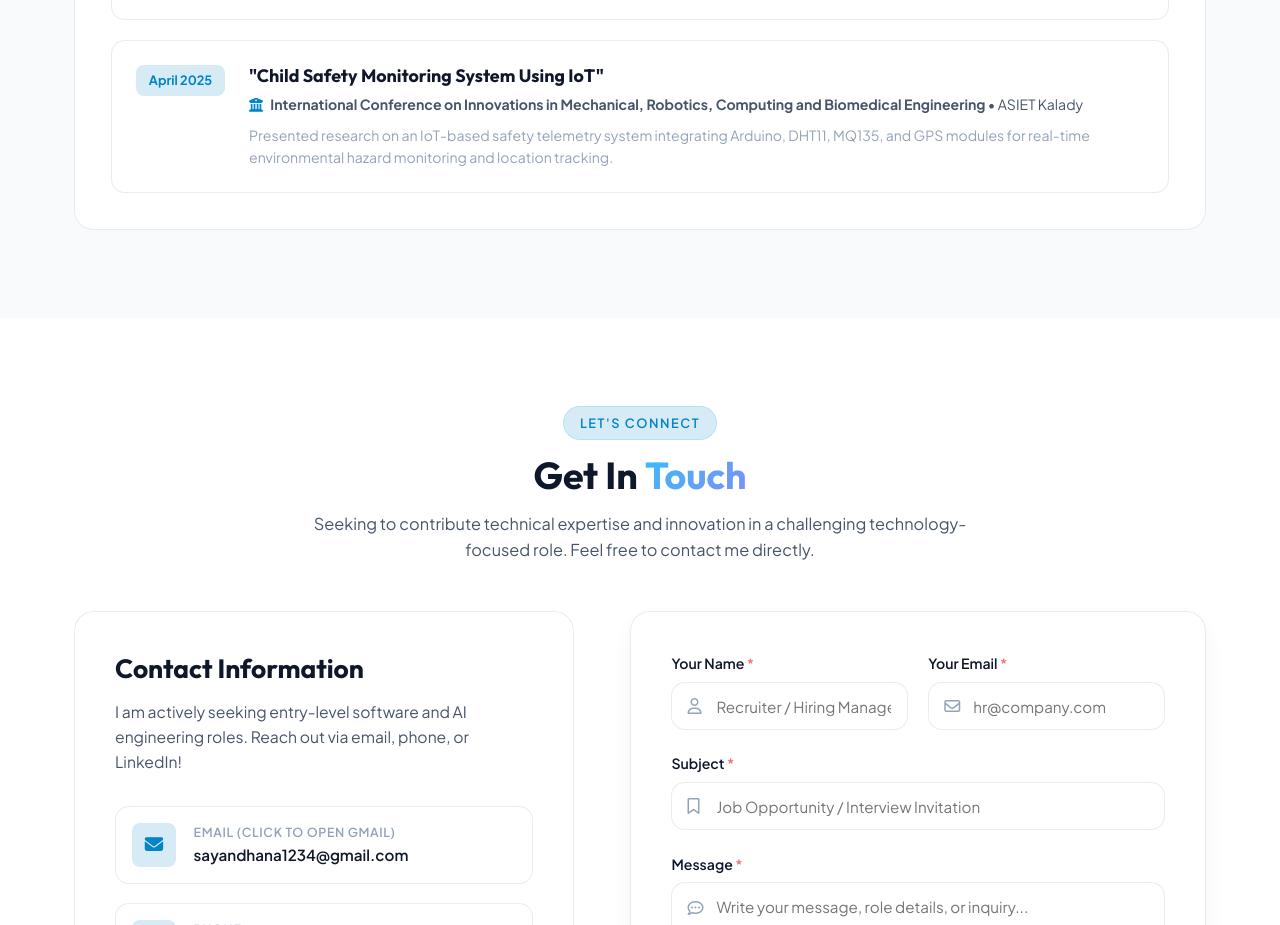
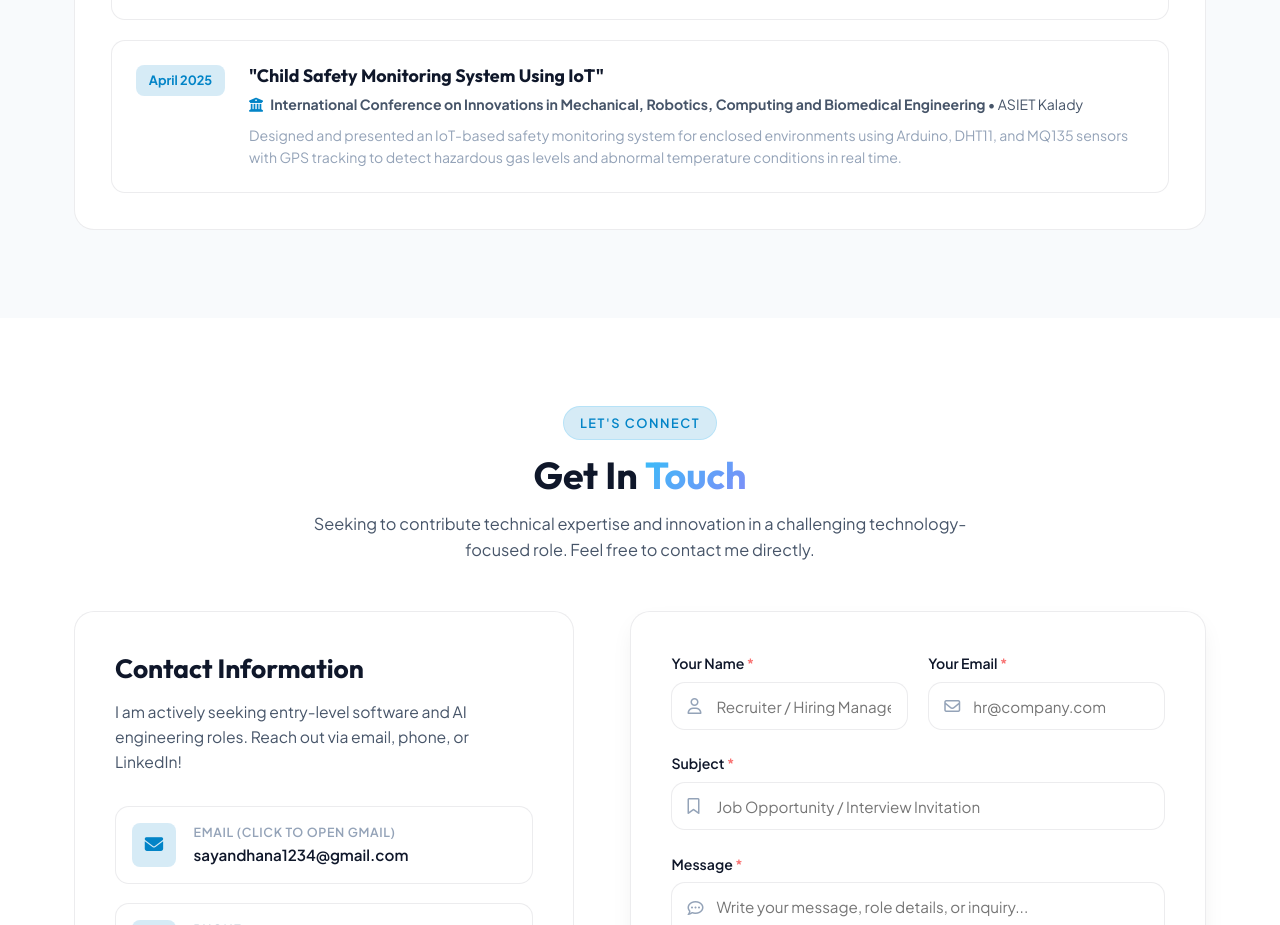
Before and after one commit to sayandhana1234-gif/portfolio, a plain HTML site: page index.html in a window 1280 px wide. Shown: the part 4380-5305 px from the top of the page. Drawn offline with Linux system fonts and the light colour scheme.

Commit message:
Update conference presentation description for Child Safety Monitoring System

```diff
--- a/index.html
+++ b/index.html
@@ -445,7 +445,7 @@
                 <i class="fa-solid fa-building-columns"></i> <strong>International Conference on Innovations in Mechanical, Robotics, Computing and Biomedical Engineering</strong> &bull; ASIET Kalady
               </p>
               <p class="pub-desc">
-                Presented research on an IoT-based safety telemetry system integrating Arduino, DHT11, MQ135, and GPS modules for real-time environmental hazard monitoring and location tracking.
+                Designed and presented an IoT-based safety monitoring system for enclosed environments using Arduino, DHT11, and MQ135 sensors with GPS tracking to detect hazardous gas levels and abnormal temperature conditions in real time.
               </p>
             </div>
           </div>
```
